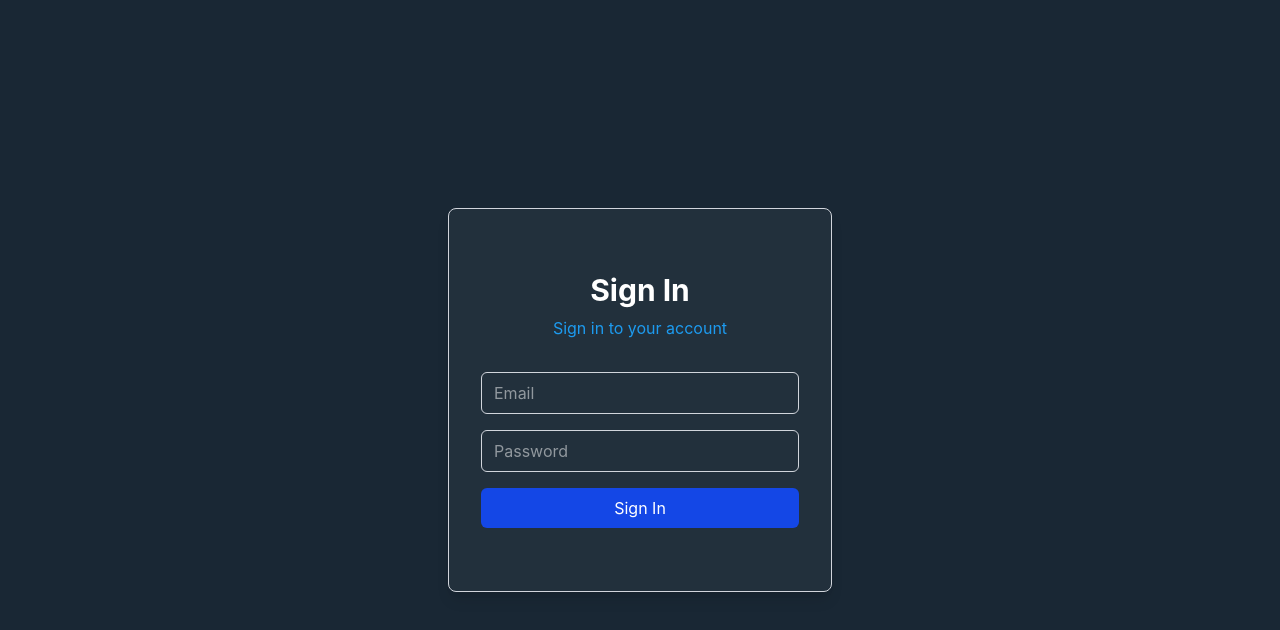
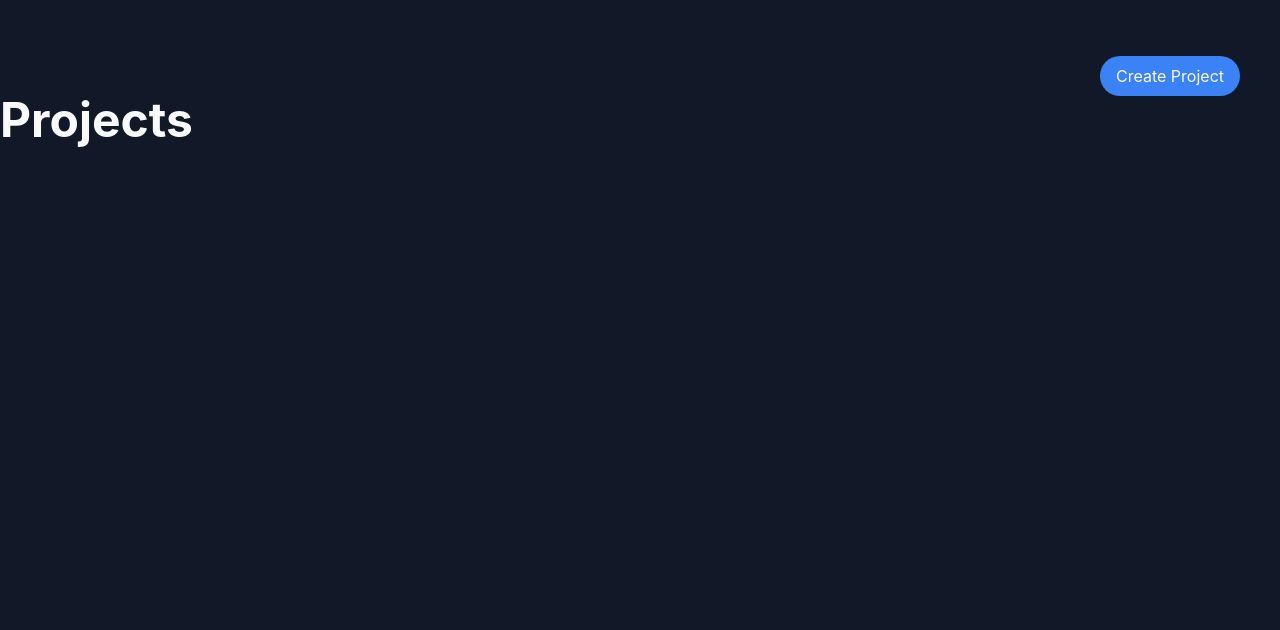
Before and after one commit to hariom2809/Jira-Clone-Frontend, a React (Vite) app: page / in a window 1280 px wide. Shown: the top 630 px of the page. Built offline with nearby package versions, Linux system fonts and the light colour scheme.

Commit message:
Project dashboard UI

```diff
--- a/src/App.jsx
+++ b/src/App.jsx
@@ -1,12 +1,12 @@
 import { useState } from 'react'
-import LoginPage from './pages/LoginPage'
+import ProjectDashboard from './pages/ProjectDashboard'
 
 function App() {
   const [count, setCount] = useState(0)
 
   return (
     <>
-      <LoginPage />
+      <ProjectDashboard />
     </>
   )
 }
--- /dev/null
+++ b/src/components/ProjectCard.jsx
@@ -0,0 +1,11 @@
+export default function ProjectCard() {
+    return(
+        <div className="border border-[#4B5563] bg-[#1F2937] ">
+            <h3 className="text-[#F9FAFB] text-3xl ">{name}</h3>
+
+            <div className="text-[#9CA3AF] font-bold">
+                {projectKey} members: {memberCount}
+            </div>
+        </div>
+    )
+}
--- a/src/pages/LoginPage.jsx
+++ b/src/pages/LoginPage.jsx
@@ -1,13 +1,13 @@
 export default function LoginPage() {
   return (
-    <div className="min-h-screen flex items-center justify-center bg-[#192734]">
-      <div className="w-96 h-96 bg-[#22303C] border border-gray-300 shadow-lg rounded-lg p-8 flex flex-col justify-center">
+    <div className="min-h-screen flex items-center justify-center bg-[#111827]">
+      <div className="w-96 h-96 bg-[#1F2937] border border-[#4B5563] shadow-lg rounded-lg p-8 flex flex-col justify-center">
 
-        <h1 className="text-[#FFFFFF] text-3xl font-bold text-center mb-2">
+        <h1 className="text-[#F9FAFB] text-3xl font-bold text-center mb-2">
           Sign In
         </h1>
 
-        <p className="text-[#1D9BF0] text-center mb-8">
+        <p className="text-[#F9FAFB] text-center mb-8">
           Sign in to your account
         </p>
 
@@ -15,16 +15,16 @@ export default function LoginPage() {
           <input
             type="email"
             placeholder="Email"
-            className="text-[#FFFFFF] border border-gray-300 rounded-md px-3 py-2 focus:outline-none focus:ring-2 focus:ring-blue-500"
+            className="bg-[#374151] text-[#9CA3AF] border border-[#4B5563] rounded-md px-3 py-2 focus:outline-none focus:ring-2 focus:ring-blue-500"
           />
 
           <input
             type="password"
             placeholder="Password"
-            className="text-[#FFFFFF] border border-gray-300 rounded-md px-3 py-2 focus:outline-none focus:ring-2 focus:ring-blue-500"
+            className="bg-[#374151] text-[#9CA3AF] border border-[#4B5563] rounded-md px-3 py-2 focus:outline-none focus:ring-2 focus:ring-blue-500"
           />
 
-          <button className="bg-blue-700 text-[#FFFFFF] py-2 rounded-md hover:bg-blue-700 transition">
+          <button className="bg-[#3B82F6] text-[#F9FAFB] py-2 rounded-md hover:bg-blue-700 transition">
             Sign In
           </button>
         </div>
--- /dev/null
+++ b/src/pages/ProjectDashboard.jsx
@@ -0,0 +1,29 @@
+import { useState } from "react"
+
+export default function ProjectDashboard() {
+
+    const [projectName, setProjectName] = useState("")
+    const [projectKey, setProjectKey] = useState("")
+    const [projectMemberCount, setProjectMemberCount] = useState(1)
+
+    return(
+        <>
+        <div className="bg-[#111827] min-h-screen ">
+            <div className="flex justify-end ">
+                <button className="bg-[#3B82F6] text-[#F9FAFB] px-4 py-2 rounded-3xl mt-14 mr-10">
+                    Create Project
+                </button>
+            </div>
+
+            <div>
+                <h2 className="text-[#F9FAFB] text-5xl font-bold">
+                    Projects
+                </h2>
+                <div className="grid grid-cols-3 gap-4 mt-10">
+
+                </div>
+            </div>
+        </div>
+        </>
+    )
+}
```
